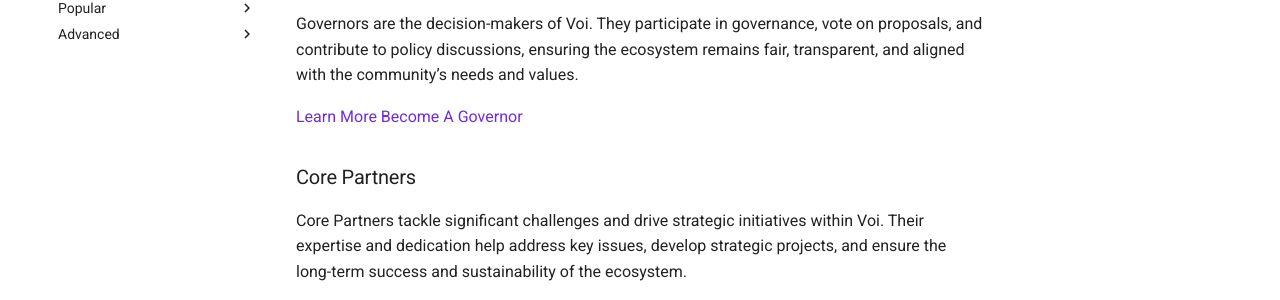
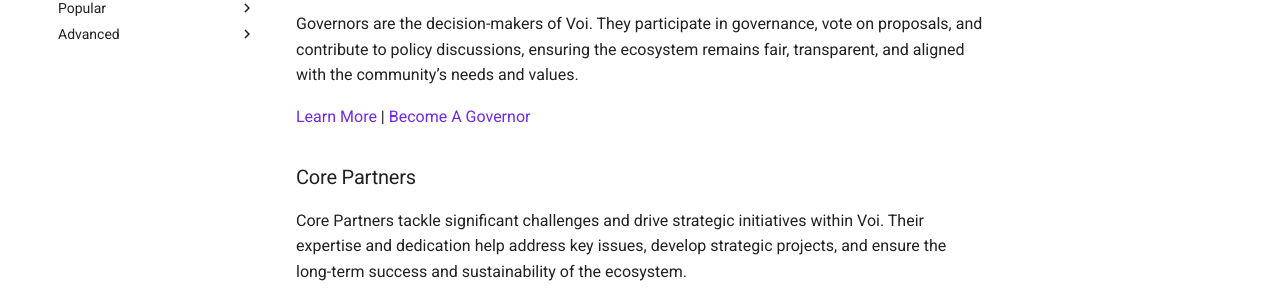
Before and after one commit to VoiNetwork/learn-more, an MkDocs documentation site: the page built from docs/join-the-revolution/become-a-rebel.md, in a window 1280 px wide and 900 px high, scrolled down 2737 px. Shown: the part 289-589 px from the top of the window. Built offline with MkDocs 1.6.1 and Material for MkDocs 9.7.7, drawn with Linux system fonts in a browser that asks for light colours; plug-ins that fetch from the network failed and are left out; comment, search, counter and statistics services are not loaded.

Commit message:
Fix link

```diff
--- a/docs/join-the-revolution/become-a-rebel.md
+++ b/docs/join-the-revolution/become-a-rebel.md
@@ -90,7 +90,7 @@
 
 Governors are the decision-makers of Voi. They participate in governance, vote on proposals, and contribute to policy discussions, ensuring the ecosystem remains fair, transparent, and aligned with the community’s needs and values.
 
-[Learn More](advanced/governors.md) [ Become A Governor](../../governance/committees/overview.md)
+[Learn More](advanced/governors.md) | [ Become A Governor](../governance/committees/overview.md)
 
 ### Core Partners
 
```
